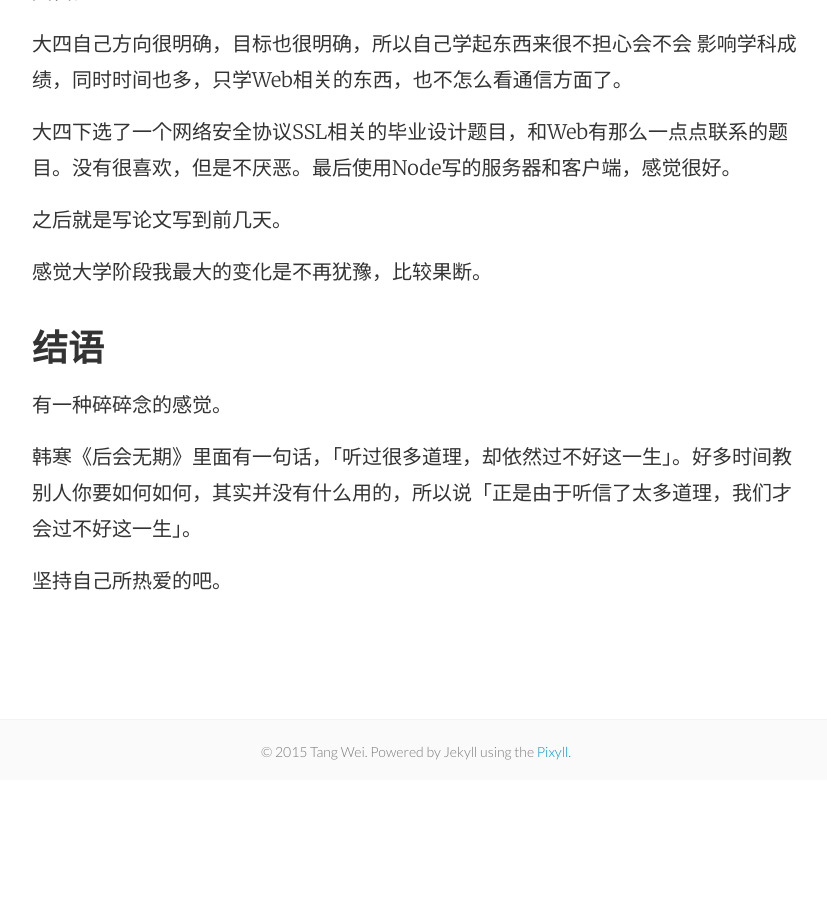
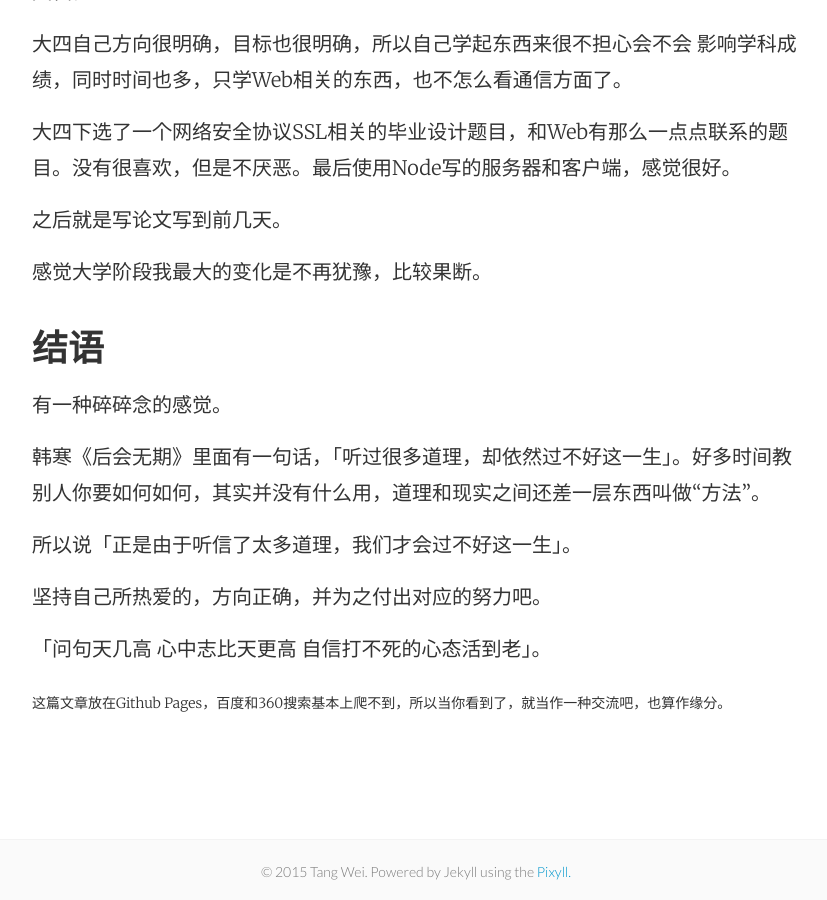
Before and after one commit to tw93/tw93.github.io, a Jekyll site: the page built from _posts/2015-05-18-About-My-College-And-Alibaba.md, in a window 1280 px wide and 900 px high, scrolled down 15125 px. Shown: the whole window, without its empty margins (224-1051 px from the left). Built offline with Jekyll 4.4.1, drawn with Linux system fonts in a browser that asks for light colours; comment, search, counter and statistics services are not loaded; before the commit the page ends 15905 px from its top, so only the background shows below that.

Commit message:
adjust the act

```diff
--- a/_posts/2015-05-18-About-My-College-And-Alibaba.md
+++ b/_posts/2015-05-18-About-My-College-And-Alibaba.md
@@ -201,6 +201,12 @@ categories: 我的生活
 
 有一种碎碎念的感觉。
 
-韩寒《后会无期》里面有一句话，「听过很多道理，却依然过不好这一生」。好多时间教别人你要如何如何，其实并没有什么用的，所以说「正是由于听信了太多道理，我们才会过不好这一生」。
+韩寒《后会无期》里面有一句话，「听过很多道理，却依然过不好这一生」。好多时间教别人你要如何如何，其实并没有什么用，道理和现实之间还差一层东西叫做“方法”。
 
-坚持自己所热爱的吧。
+所以说「正是由于听信了太多道理，我们才会过不好这一生」。
+
+坚持自己所热爱的，方向正确，并为之付出对应的努力吧。
+
+「问句天几高  心中志比天更高  自信打不死的心态活到老」。
+
+<small>这篇文章放在Github Pages，百度和360搜索基本上爬不到，所以当你看到了，就当作一种交流吧，也算作缘分。</small>
```
